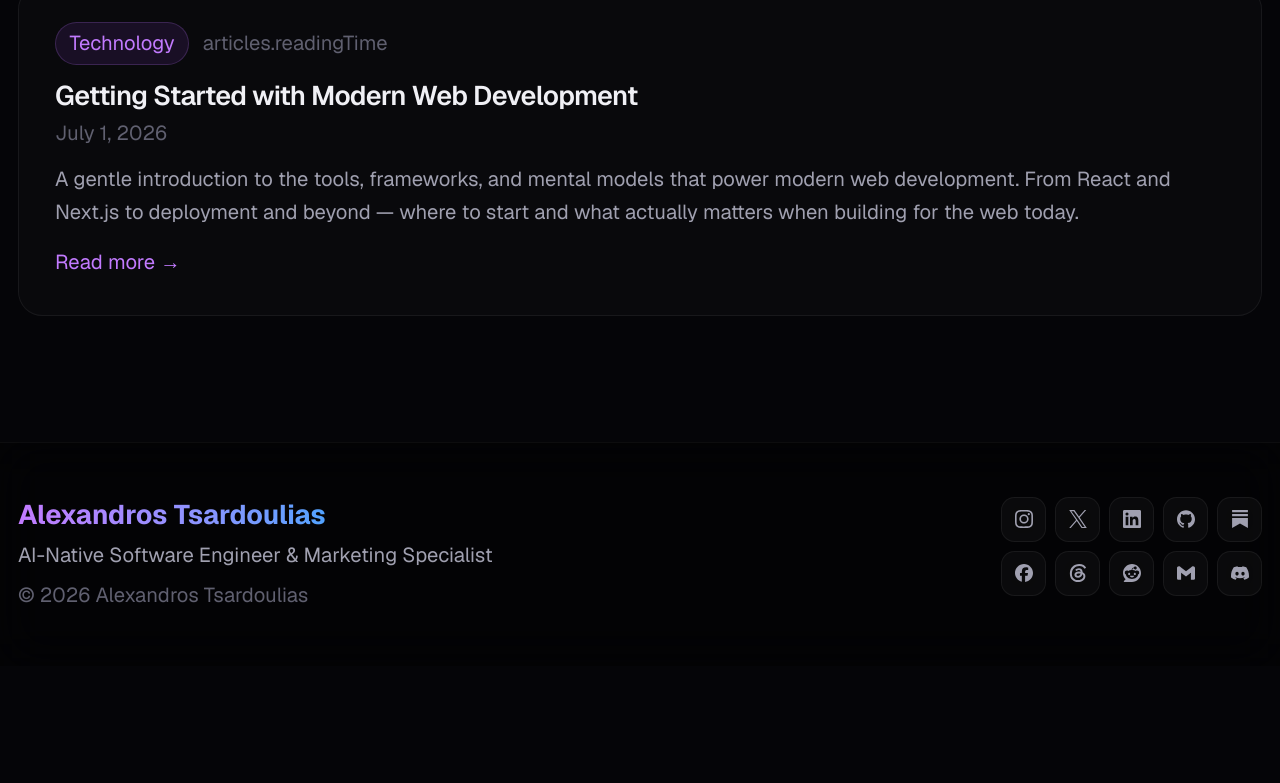
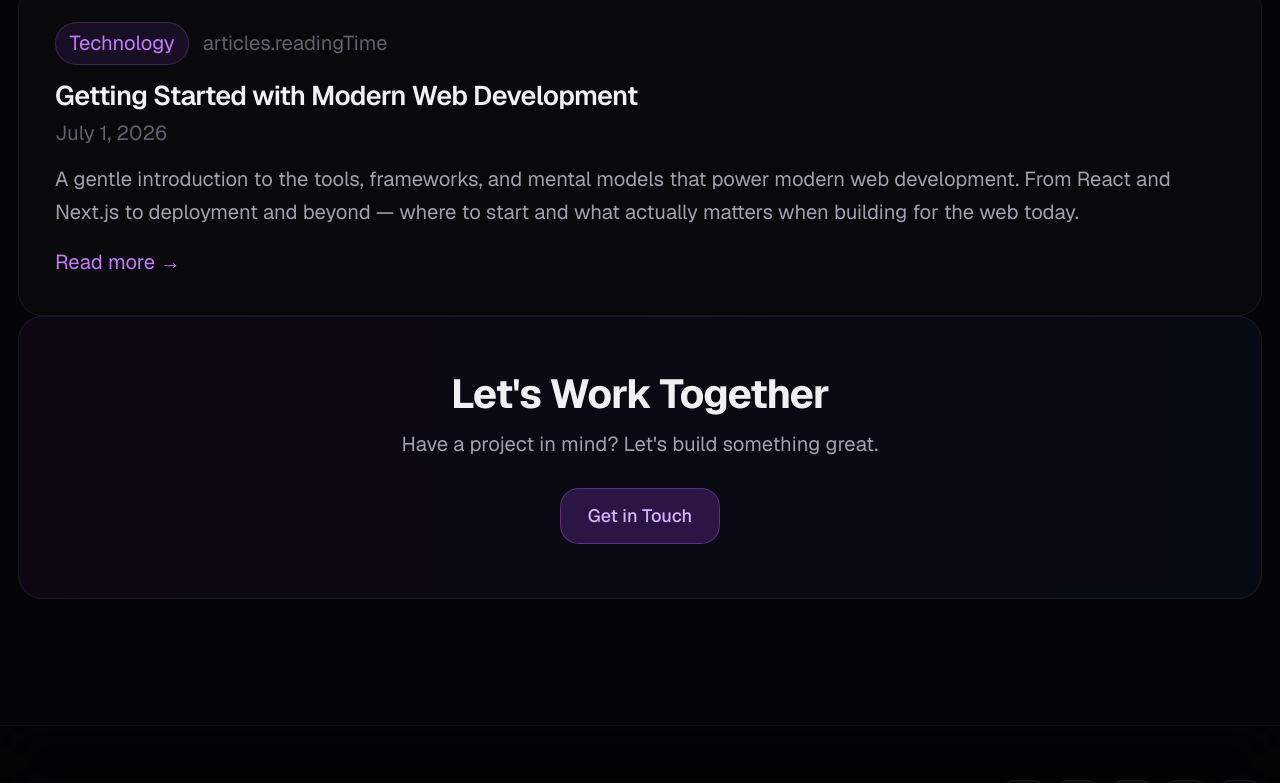
Before and after one commit to alekostsardoulias/alekos-website, a Next.js app: page /en/articles in a window 1280 px wide. Shown: the part 549-1332 px from the top of the page. Before the commit the page ends 1215 px from the top, so only its background shows below. Built offline with nearby package versions, Linux system fonts and the light colour scheme.

Commit message:
feat: make 'What I Do' cards clickable, add 'Let's Work Together' CTA across all pages, fix work page spacing

```diff
--- a/src/app/[locale]/about/page.tsx
+++ b/src/app/[locale]/about/page.tsx
@@ -3,6 +3,7 @@ import { HeroSection } from '@/components/hero-section';
 import { EducationTimeline } from '@/components/about/education-timeline';
 import { WorkTimeline } from '@/components/about/work-timeline';
 import { ToolsFilter } from '@/components/about/tools-filter';
+import { CtaSection } from '@/components/cta-section';
 import {
   Sparkles,
   Heart,
@@ -89,6 +90,8 @@ export default async function AboutPage() {
         <WorkTimeline />
       </section>
 
+      <CtaSection />
+
       <ToolsFilter
         tools={t.raw('tools.items')}
         categories={t.raw('tools.categories')}
--- a/src/app/[locale]/articles/[slug]/page.tsx
+++ b/src/app/[locale]/articles/[slug]/page.tsx
@@ -3,6 +3,7 @@ import { getTranslations } from 'next-intl/server';
 import { Link } from '@/i18n/navigation';
 import { PageLayout } from '@/components/page-layout';
 import { Button } from '@/components/ui/button';
+import { CtaSection } from '@/components/cta-section';
 import { getArticleBySlug } from '@/lib/articles';
 import type { Metadata } from 'next';
 
@@ -76,6 +77,8 @@ export default async function ArticlePage({ params }: ArticlePageProps) {
           <Content />
         </div>
       </article>
+
+      <CtaSection />
     </PageLayout>
   );
 }
--- a/src/app/[locale]/articles/page.tsx
+++ b/src/app/[locale]/articles/page.tsx
@@ -1,6 +1,7 @@
 import { useTranslations } from 'next-intl';
 import { PageLayout } from '@/components/page-layout';
 import { HeroSection } from '@/components/hero-section';
+import { CtaSection } from '@/components/cta-section';
 import { getAllArticles } from '@/lib/articles';
 import { ArticleFilter } from './article-filter';
 import type { Metadata } from 'next';
@@ -39,6 +40,8 @@ export default function ArticlesPage() {
         readingTimeLabel={t('readingTime')}
       />
 
+      <CtaSection />
+
     </PageLayout>
   );
 }
--- a/src/app/[locale]/case-studies/[slug]/page.tsx
+++ b/src/app/[locale]/case-studies/[slug]/page.tsx
@@ -3,6 +3,7 @@ import { getTranslations } from 'next-intl/server';
 import { Link } from '@/i18n/navigation';
 import { PageLayout } from '@/components/page-layout';
 import { Button } from '@/components/ui/button';
+import { CtaSection } from '@/components/cta-section';
 import { getArticleBySlug } from '@/lib/articles';
 import type { Metadata } from 'next';
 
@@ -76,6 +77,8 @@ export default async function CaseStudyPage({ params }: CaseStudyPageProps) {
           <Content />
         </div>
       </article>
+
+      <CtaSection />
     </PageLayout>
   );
 }
--- a/src/app/[locale]/work/work-content.tsx
+++ b/src/app/[locale]/work/work-content.tsx
@@ -4,6 +4,7 @@ import { useTranslations } from 'next-intl';
 import { Link } from '@/i18n/navigation';
 import { PageLayout } from '@/components/page-layout';
 import { HeroSection } from '@/components/hero-section';
+import { CtaSection } from '@/components/cta-section';
 import {
   Code2,
   Monitor,
@@ -104,7 +105,7 @@ export function WorkContent({
       <HeroSection headingKey="heading" headingNamespace="work" hideImage />
 
       {/* ── Services ──────────────────────────────────────────────── */}
-      <section>
+      <section className="-mt-20 md:-mt-28">
         <div className="grid grid-cols-1 sm:grid-cols-2 lg:grid-cols-3 gap-4">
           {services.map((service, i) => {
             const config = SERVICE_CONFIG[i] ?? SERVICE_CONFIG[0];
@@ -167,6 +168,8 @@ export function WorkContent({
         </div>
       </section>
 
+      <CtaSection />
+
       {/* ── Completed Projects ────────────────────────────────────── */}
       <section className="pt-8 border-t border-white/[0.06]">
         <div className="flex items-center gap-2 mb-6">
--- /dev/null
+++ b/src/components/cta-section.tsx
@@ -0,0 +1,26 @@
+'use client';
+
+import { useTranslations } from 'next-intl';
+import { Link } from '@/i18n/navigation';
+
+export function CtaSection() {
+  const t = useTranslations('home');
+  const heading = t('featured.cta.heading');
+  const subtitle = t('featured.cta.subtitle');
+  const button = t('featured.cta.button');
+
+  return (
+    <div className="rounded-2xl border border-purple-400/10 bg-gradient-to-r from-purple-500/5 to-blue-500/5 backdrop-blur-sm p-8 md:p-12 text-center">
+      <h2 className="text-3xl md:text-4xl font-bold text-text-primary mb-3">
+        {heading}
+      </h2>
+      <p className="text-lg text-text-secondary mb-6">{subtitle}</p>
+      <Link
+        href="/contact"
+        className="inline-block px-6 py-3 rounded-xl bg-purple-500/20 border border-purple-400/30 text-purple-300 hover:bg-purple-500/30 hover:shadow-[0_0_20px_rgba(168,85,247,0.3)] transition-all font-medium"
+      >
+        {button}
+      </Link>
+    </div>
+  );
+}
--- a/src/components/home-featured.tsx
+++ b/src/components/home-featured.tsx
@@ -3,6 +3,7 @@
 import { useTranslations } from 'next-intl';
 import { Link } from '@/i18n/navigation';
 import { ArrowRight } from 'lucide-react';
+import { CtaSection } from '@/components/cta-section';
 
 const badgeStyles = [
   'bg-purple-500/10 text-purple-400 border border-purple-400/20',
@@ -14,9 +15,6 @@ export function HomeFeatured() {
   const t = useTranslations('home');
   const heading = t('featured.heading');
   const viewProject = t('featured.viewProject');
-  const ctaHeading = t('featured.cta.heading');
-  const ctaSubtitle = t('featured.cta.subtitle');
-  const ctaButton = t('featured.cta.button');
 
   const items = [0, 1, 2].map((i) => ({
     title: t(`featured.items.${i}.title`),
@@ -57,18 +55,7 @@ export function HomeFeatured() {
         ))}
       </div>
 
-      <div className="rounded-2xl border border-purple-400/10 bg-gradient-to-r from-purple-500/5 to-blue-500/5 backdrop-blur-sm p-8 md:p-12 text-center mt-20">
-        <h2 className="text-3xl md:text-4xl font-bold text-text-primary mb-3">
-          {ctaHeading}
-        </h2>
-        <p className="text-lg text-text-secondary mb-6">{ctaSubtitle}</p>
-        <Link
-          href="/contact"
-          className="inline-block px-6 py-3 rounded-xl bg-purple-500/20 border border-purple-400/30 text-purple-300 hover:bg-purple-500/30 hover:shadow-[0_0_20px_rgba(168,85,247,0.3)] transition-all font-medium"
-        >
-          {ctaButton}
-        </Link>
-      </div>
+      <CtaSection />
     </section>
   );
 }
--- a/src/components/home-services.tsx
+++ b/src/components/home-services.tsx
@@ -1,6 +1,7 @@
 'use client';
 
 import { useTranslations } from 'next-intl';
+import { Link } from '@/i18n/navigation';
 import { Code2, Megaphone, Bot, Lightbulb } from 'lucide-react';
 
 const services = [
@@ -21,20 +22,21 @@ export function HomeServices() {
         </h2>
         <div className="grid grid-cols-1 sm:grid-cols-2 gap-4 md:gap-6">
           {services.map(({ icon: Icon, color }, i) => (
+            <Link key={i} href="/work" className="block group">
               <div
-              key={i}
                 className="rounded-2xl border border-white/[0.06] bg-white/[0.02] backdrop-blur-sm p-6 hover:border-purple-400/20 hover:bg-white/[0.04] hover:shadow-[0_0_30px_rgba(168,85,247,0.1)] transition-all"
               >
                 <div className="w-12 h-12 rounded-xl bg-white/[0.04] flex items-center justify-center mb-4">
                   <Icon className={`w-8 h-8 ${color}`} />
                 </div>
-              <h3 className="text-xl font-semibold text-text-primary mb-2">
+                <h3 className="text-xl font-semibold text-text-primary mb-2 group-hover:text-purple-300 transition-colors">
                   {t(`servicesOverview.items.${i}.title`)}
                 </h3>
                 <p className="text-lg text-text-secondary">
                   {t(`servicesOverview.items.${i}.description`)}
                 </p>
               </div>
+            </Link>
           ))}
         </div>
       </div>
```
Lines whose indentation alone changed are shown as unchanged.
